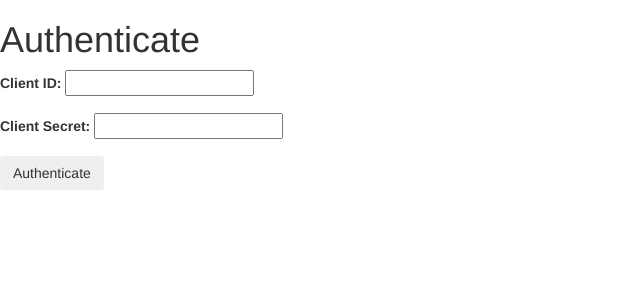
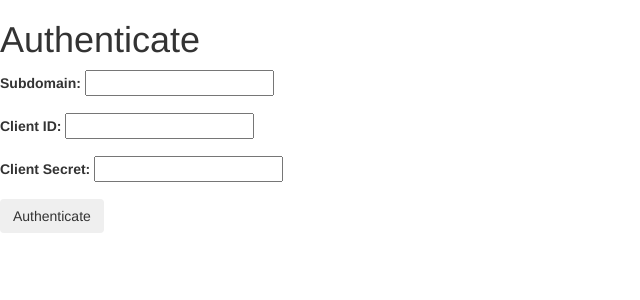
Before and after one commit to limjunan/Ticket-Viewer, a Flask app: page / in a window 1280 px wide. Shown: the top 300 px of the page, without its empty margins (0-640 px from the left). Run offline with Flask 2, Linux system fonts and the light colour scheme; some libraries are stand-ins or nearby versions.

Commit message:
chore: updated auth form to add subdomain url

```diff
--- a/forms.py
+++ b/forms.py
@@ -5,4 +5,5 @@ from wtforms.validators import DataRequired
 class AuthenticationForm(FlaskForm):
     client_id = StringField('Client ID: ', validators=[DataRequired()])
     client_secret = PasswordField('Client Secret: ', validators=[DataRequired()])
+    client_url = StringField('Subdomain: ', validators=[DataRequired()])
     submit = SubmitField('Authenticate')
--- a/templates/authenticate.html
+++ b/templates/authenticate.html
@@ -6,6 +6,10 @@
     <form method="POST" action="">
         <!-- CSRF token -->
         {{ form.hidden_tag() }}
+        <div class='form-group'>
+            {{ form.client_url.label() }}
+            {{ form.client_url() }}
+        </div>
         <div class='form-group'>
             {{ form.client_id.label() }}
             {{ form.client_id() }}
```
